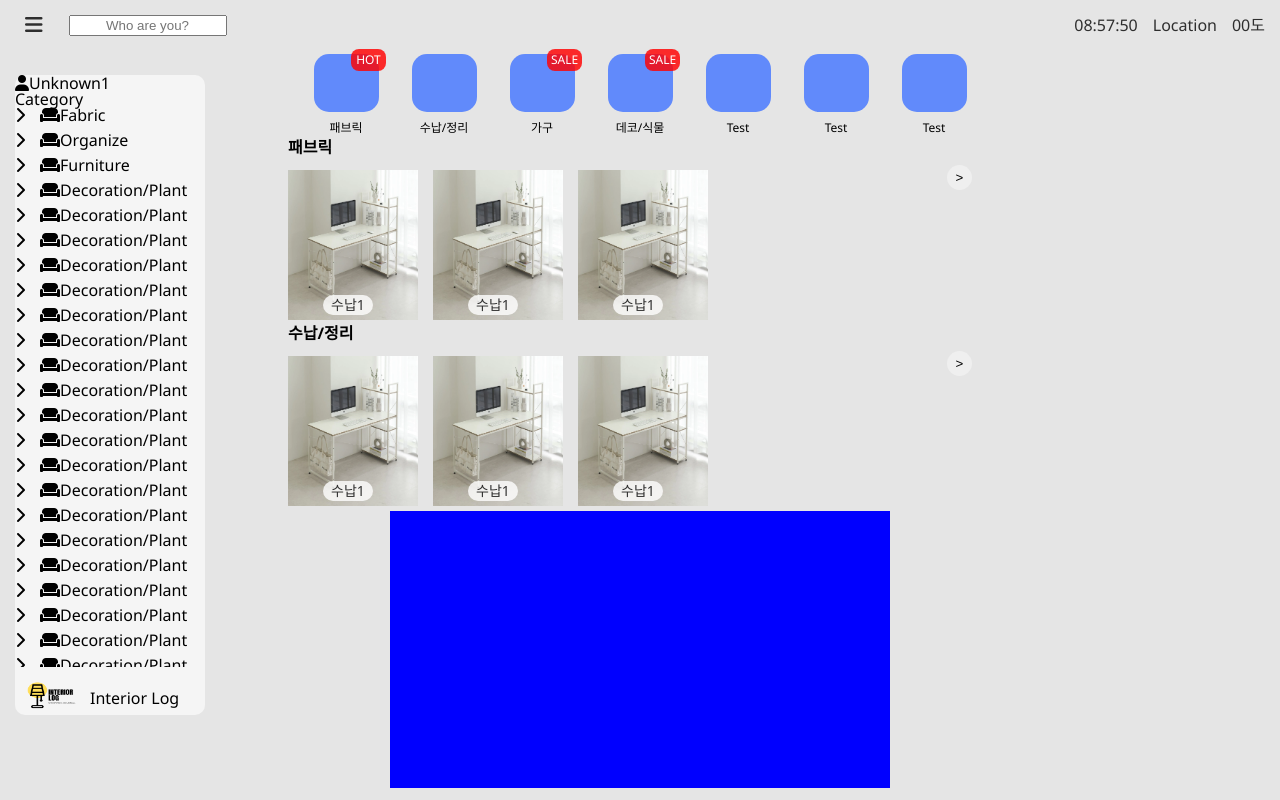
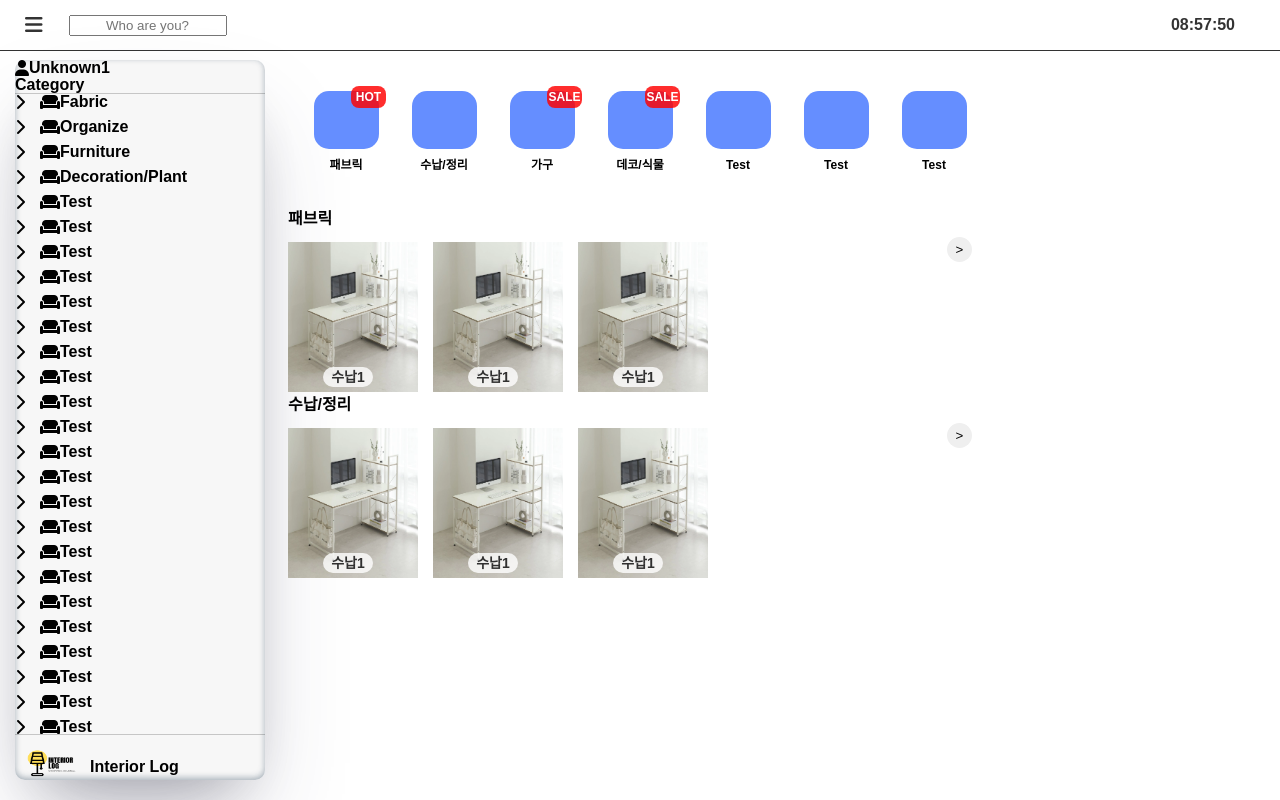
Before and after one commit to brother1-4752/interior-log, a plain HTML site: page index.html in a window 1280 px wide. Both pictures are taken after a click on the element 33 px from the left and 25 px from the top of the page. Drawn offline with Linux system fonts and the light colour scheme; a web font is replaced by a local one.

Commit message:
add font-face, add sidebar box-shadow, add category-list's border top and bottom

```diff
--- a/css/animation/animation.css
+++ b/css/animation/animation.css
@@ -3,7 +3,8 @@
   }
   to {
     opacity: 0.8;
-    background-color: rgba(0, 0, 0, 0.3);
+    color: rgba(255, 255, 255, 0.8);
+    background-color: rgba(0, 0, 0, 0.5);
   }
 }
 
--- a/css/header.css
+++ b/css/header.css
@@ -3,6 +3,7 @@ header {
   display: flex;
   justify-content: space-between;
   color: var(--black);
+  border-bottom: 1px solid var(--black);
 }
 
 .header__left,
--- a/css/sidebar.css
+++ b/css/sidebar.css
@@ -2,12 +2,15 @@
   position: absolute;
   left: 15px;
   top: 50px;
-  height: 80vh;
-  width: 190px;
-  background-color: whitesmoke;
+  height: 90vh;
+  width: 250px;
+  background-color: rgba(245, 245, 245, 0.8);
   border-radius: 10px;
   animation: slide-in-left 0.8s ease-in-out forwards;
-  margin-top: 25px;
+  margin-top: 10px;
+  box-shadow: rgba(50, 50, 93, 0.25) 0px 50px 100px -20px,
+    rgba(0, 0, 0, 0.3) 0px 30px 60px -30px,
+    rgba(10, 37, 64, 0.35) 0px -2px 6px 0px inset;
 }
 
 .sidebar__header {
@@ -18,7 +21,6 @@
   border-radius: 3px;
   width: 25px;
   height: 25px;
-  /* color: black; */
 }
 
 .category-row {
@@ -36,18 +38,18 @@
 }
 
 .sidebar__category--list {
-  height: 70vh;
+  height: 80vh;
   overflow-y: scroll;
+  border-bottom: 1px solid rgba(0, 0, 0, 0.2);
+  border-top: 1px solid rgba(0, 0, 0, 0.2);
 }
 
 .sidebar__category--list::-webkit-scrollbar {
   width: 8px;
-  margin-left: 100px;
 }
 
 .sidebar__category--list::-webkit-scrollbar-thumb {
   background: rgba(128, 128, 128, 0.8); /* 스크롤바의 색상 */
-
   border-radius: 10px;
   height: 50px;
 }
--- a/css/style.css
+++ b/css/style.css
@@ -7,10 +7,16 @@
 @import url("journal.css");
 @import url("animation/animation.css");
 
+@font-face {
+  font-family: "font";
+  src: url("../font/font.ttf") format("truetype");
+}
+
 body {
   width: 100vw;
   height: 100vh;
-  font-family: "Segoe UI", sans-serif;
   position: relative;
-  background-color: rgba(0, 0, 0, 0.1);
+  font-family: font, "Noto Sans KR", "Apple SD Gothic Neo", "맑은 고딕",
+    "Malgun Gothic", sans-serif;
+  font-weight: 700;
 }
--- a/index.html
+++ b/index.html
@@ -31,11 +31,11 @@
       </section>
       <section class="header__right">
         <div class="header__clock">
-          <span class="header__clock-time">00:00:00</span>
+          <span class="header__clock-time"></span>
         </div>
         <div class="header__weather">
-          <span class="location">Location</span>
-          <span class="temperature">00도 </span>
+          <span class="location"></span>
+          <span class="temperature"> </span>
         </div>
       </section>
     </header>
@@ -95,7 +95,7 @@
           <div>
             <i class="fa-solid fa-couch"></i>
           </div>
-          <span>Decoration/Plant</span>
+          <span>Test</span>
         </li>
         <li class="category-row">
           <div class="sidebar__category-btn">
@@ -104,7 +104,7 @@
           <div>
             <i class="fa-solid fa-couch"></i>
           </div>
-          <span>Decoration/Plant</span>
+          <span>Test</span>
         </li>
         <li class="category-row">
           <div class="sidebar__category-btn">
@@ -113,7 +113,7 @@
           <div>
             <i class="fa-solid fa-couch"></i>
           </div>
-          <span>Decoration/Plant</span>
+          <span>Test</span>
         </li>
 
         <li class="category-row">
@@ -123,7 +123,7 @@
           <div>
             <i class="fa-solid fa-couch"></i>
           </div>
-          <span>Decoration/Plant</span>
+          <span>Test</span>
         </li>
         <li class="category-row">
           <div class="sidebar__category-btn">
@@ -132,7 +132,7 @@
           <div>
             <i class="fa-solid fa-couch"></i>
           </div>
-          <span>Decoration/Plant</span>
+          <span>Test</span>
         </li>
         <li class="category-row">
           <div class="sidebar__category-btn">
@@ -141,7 +141,7 @@
           <div>
             <i class="fa-solid fa-couch"></i>
           </div>
-          <span>Decoration/Plant</span>
+          <span>Test</span>
         </li>
         <li class="category-row">
           <div class="sidebar__category-btn">
@@ -150,7 +150,7 @@
           <div>
             <i class="fa-solid fa-couch"></i>
           </div>
-          <span>Decoration/Plant</span>
+          <span>Test</span>
         </li>
         <li class="category-row">
           <div class="sidebar__category-btn">
@@ -159,7 +159,7 @@
           <div>
             <i class="fa-solid fa-couch"></i>
           </div>
-          <span>Decoration/Plant</span>
+          <span>Test</span>
         </li>
         <li class="category-row">
           <div class="sidebar__category-btn">
@@ -168,7 +168,7 @@
           <div>
             <i class="fa-solid fa-couch"></i>
           </div>
-          <span>Decoration/Plant</span>
+          <span>Test</span>
         </li>
         <li class="category-row">
           <div class="sidebar__category-btn">
@@ -177,7 +177,7 @@
           <div>
             <i class="fa-solid fa-couch"></i>
           </div>
-          <span>Decoration/Plant</span>
+          <span>Test</span>
         </li>
         <li class="category-row">
           <div class="sidebar__category-btn">
@@ -186,7 +186,7 @@
           <div>
             <i class="fa-solid fa-couch"></i>
           </div>
-          <span>Decoration/Plant</span>
+          <span>Test</span>
         </li>
         <li class="category-row">
           <div class="sidebar__category-btn">
@@ -195,7 +195,7 @@
           <div>
             <i class="fa-solid fa-couch"></i>
           </div>
-          <span>Decoration/Plant</span>
+          <span>Test</span>
         </li>
         <li class="category-row">
           <div class="sidebar__category-btn">
@@ -204,7 +204,7 @@
           <div>
             <i class="fa-solid fa-couch"></i>
           </div>
-          <span>Decoration/Plant</span>
+          <span>Test</span>
         </li>
         <li class="category-row">
           <div class="sidebar__category-btn">
@@ -213,7 +213,7 @@
           <div>
             <i class="fa-solid fa-couch"></i>
           </div>
-          <span>Decoration/Plant</span>
+          <span>Test</span>
         </li>
         <li class="category-row">
           <div class="sidebar__category-btn">
@@ -222,7 +222,7 @@
           <div>
             <i class="fa-solid fa-couch"></i>
           </div>
-          <span>Decoration/Plant</span>
+          <span>Test</span>
         </li>
         <li class="category-row">
           <div class="sidebar__category-btn">
@@ -231,7 +231,7 @@
           <div>
             <i class="fa-solid fa-couch"></i>
           </div>
-          <span>Decoration/Plant</span>
+          <span>Test</span>
         </li>
         <li class="category-row">
           <div class="sidebar__category-btn">
@@ -240,7 +240,7 @@
           <div>
             <i class="fa-solid fa-couch"></i>
           </div>
-          <span>Decoration/Plant</span>
+          <span>Test</span>
         </li>
         <li class="category-row">
           <div class="sidebar__category-btn">
@@ -249,7 +249,7 @@
           <div>
             <i class="fa-solid fa-couch"></i>
           </div>
-          <span>Decoration/Plant</span>
+          <span>Test</span>
         </li>
         <li class="category-row">
           <div class="sidebar__category-btn">
@@ -258,7 +258,7 @@
           <div>
             <i class="fa-solid fa-couch"></i>
           </div>
-          <span>Decoration/Plant</span>
+          <span>Test</span>
         </li>
         <li class="category-row">
           <div class="sidebar__category-btn">
@@ -267,7 +267,7 @@
           <div>
             <i class="fa-solid fa-couch"></i>
           </div>
-          <span>Decoration/Plant</span>
+          <span>Test</span>
         </li>
         <li class="category-row">
           <div class="sidebar__category-btn">
@@ -276,7 +276,7 @@
           <div>
             <i class="fa-solid fa-couch"></i>
           </div>
-          <span>Decoration/Plant</span>
+          <span>Test</span>
         </li>
         <li class="category-row">
           <div class="sidebar__category-btn">
@@ -285,7 +285,7 @@
           <div>
             <i class="fa-solid fa-couch"></i>
           </div>
-          <span>Decoration/Plant</span>
+          <span>Test</span>
         </li>
         <li class="category-row">
           <div class="sidebar__category-btn">
@@ -294,7 +294,7 @@
           <div>
             <i class="fa-solid fa-couch"></i>
           </div>
-          <span>Decoration/Plant</span>
+          <span>Test</span>
         </li>
 
         <li class="category-row">
@@ -304,7 +304,7 @@
           <div>
             <i class="fa-solid fa-couch"></i>
           </div>
-          <span>Decoration/Plant</span>
+          <span>Test</span>
         </li>
         <li class="category-row">
           <div class="sidebar__category-btn">
@@ -313,7 +313,7 @@
           <div>
             <i class="fa-solid fa-couch"></i>
           </div>
-          <span>Decoration/Plant</span>
+          <span>Test</span>
         </li>
 
         <li class="category-row">
@@ -323,7 +323,7 @@
           <div>
             <i class="fa-solid fa-couch"></i>
           </div>
-          <span>Decoration/Plant</span>
+          <span>Test</span>
         </li>
         <li class="category-row">
           <div class="sidebar__category-btn">
@@ -332,7 +332,7 @@
           <div>
             <i class="fa-solid fa-couch"></i>
           </div>
-          <span>Decoration/Plant</span>
+          <span>Test</span>
         </li>
 
         <li class="category-row">
@@ -342,7 +342,7 @@
           <div>
             <i class="fa-solid fa-couch"></i>
           </div>
-          <span>Decoration/Plant</span>
+          <span>Test</span>
         </li>
         <!-- 위에 지워야함 -->
       </ul>
@@ -663,7 +663,7 @@
         </div>
       </div>
 
-      <div class="shopping-journal"></div>
+      <div class="shopping-journal hide"></div>
     </main>
 
     <script type="text/javascript" src="js/username.js"></script>
--- a/js/geolocation.js
+++ b/js/geolocation.js
@@ -15,7 +15,7 @@ navigator.geolocation.getCurrentPosition((position) => {
       const icon = data.weather[0].icon;
 
       locationSpan.innerHTML = `${cityName}`;
-      temperatureSpan.innerHTML = `${temperature}도`;
+      temperatureSpan.innerHTML = `${temperature}°C`;
 
       const iconUrl = `http://openweathermap.org/img/wn/${icon}.png`;
       const iconImg = document.createElement("img");
--- a/js/username.js
+++ b/js/username.js
@@ -9,7 +9,7 @@ const HIDE_CLASSNAME = "hide";
 function onLogin(e) {
   e.preventDefault();
   const username = headerInput.value;
-  headerUsername.innerHTML = `${username}님, 환영합니다:D`;
+  headerUsername.innerHTML = `${username}님, 마음에 드는 인테리어 물품을 쇼핑일지에 담아보세요:)`;
   sidebar__headerUsername.innerHTML = `${username}님`;
   headerForm.classList.add(HIDE_CLASSNAME);
   headerUsername.classList.remove(HIDE_CLASSNAME);
@@ -21,6 +21,8 @@ if (localStorage.getItem("user") === null) {
 } else {
   headerForm.classList.add(HIDE_CLASSNAME);
   headerUsername.classList.remove(HIDE_CLASSNAME);
-  headerUsername.innerHTML = `${localStorage.getItem("user")}님, 환영합니다:D`;
+  headerUsername.innerHTML = `${localStorage.getItem(
+    "user"
+  )}님, 마음에 드는 인테리어 물품을 쇼핑일지에 담아보세요:)`;
   sidebar__headerUsername.innerHTML = `${localStorage.getItem("user")}님`;
 }
```
Also changed, not shown: 1 other file.
